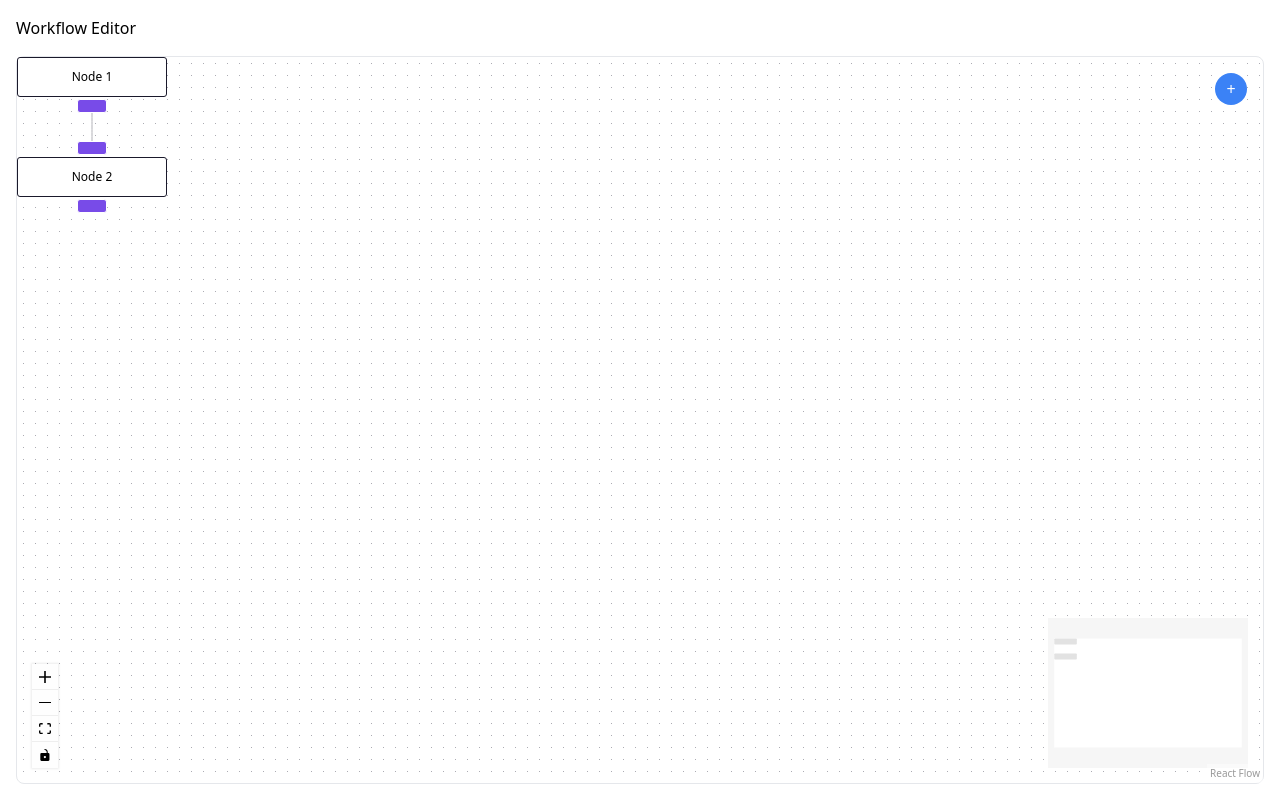
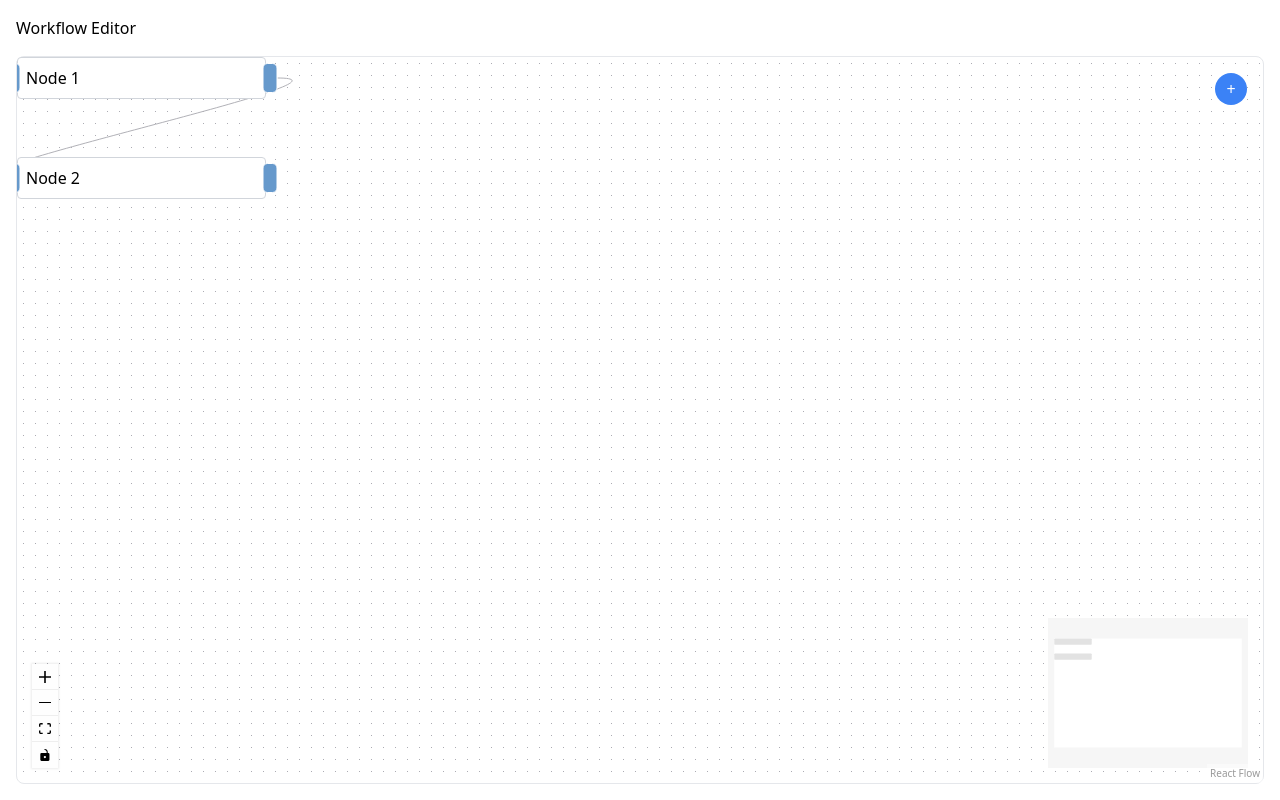
Before and after one commit to sehlceris/react-node-work-order-workflows, a React (Vite) app: page / in a window 1280 px wide. Built offline with nearby package versions, Linux system fonts and the light colour scheme.

Commit message:
Add custom node, add ability to modify node labels

```diff
--- a/src/App.tsx
+++ b/src/App.tsx
@@ -14,12 +14,28 @@ import {
 } from '@xyflow/react';
 
 import '@xyflow/react/dist/style.css';
-import { AppCustomNode } from './AppCustomNode';
 import { AppNode } from './types';
 import { initialNodes, initialEdges } from './util';
+import { AppCustomNode } from './AppCustomNode';
 
 export default function App() {
-  const [nodes, setNodes, onNodesChange] = useNodesState<AppNode>(initialNodes);
+  const [nodes, setNodes, onNodesChange] = useNodesState<AppNode>(
+    initialNodes.map((initialNode) => ({
+      ...initialNode,
+      data: {
+        ...initialNode.data,
+        onLabelChange: (label) => {
+          setNodes((nds) =>
+            nds.map((n) =>
+              n.id === initialNode.id
+                ? { ...n, data: { ...n.data, label } }
+                : n,
+            ),
+          );
+        },
+      },
+    })),
+  );
   const [edges, setEdges, onEdgesChange] = useEdgesState(initialEdges);
 
   const onConnect = useCallback(
@@ -30,7 +46,16 @@ export default function App() {
   const onAddNode = useCallback(() => {
     const newNode: AppNode = {
       id: `${nodes.length + 1}`,
-      data: { label: `Node ${nodes.length + 1}` },
+      data: {
+        label: `Node ${nodes.length + 1}`,
+        onLabelChange: (label) => {
+          setNodes((nds) =>
+            nds.map((n) =>
+              n.id === newNode.id ? { ...n, data: { ...n.data, label } } : n,
+            ),
+          );
+        },
+      },
       position: { x: 0, y: 0 },
       type: 'appNode',
     };
@@ -66,6 +91,9 @@ export default function App() {
             onEdgesChange={onEdgesChange}
             onConnect={onConnect}
             onNodeDoubleClick={onNodeDoubleClick}
+            nodeTypes={{
+              appNode: AppCustomNode,
+            }}
           >
             <Controls />
             <MiniMap />
--- a/src/AppCustomNode.tsx
+++ b/src/AppCustomNode.tsx
@@ -1,14 +1,14 @@
-import { NodeProps } from '@xyflow/react';
+import { Handle, NodeProps, Position } from '@xyflow/react';
 import { AppNode } from './types';
 
-export const CustomNode = ({ id, data }: NodeProps<AppNode>) => (
+export const AppCustomNode = ({ id, data }: NodeProps<AppNode>) => (
   <div className="relative bg-white border border-gray-300 rounded p-2">
-    <button
-      className="absolute top-0 right-0 text-red-500 font-bold"
-      onClick={() => data.onRemove?.(id)}
-    >
-      X
-    </button>
-    {data.label}
+    <input
+      type="text"
+      value={data.label}
+      onChange={(evt) => data.onLabelChange?.(evt.target.value)}
+    />
+    <Handle type="target" position={Position.Left} id={`${id}-target`} />
+    <Handle type="source" position={Position.Right} id={`${id}-source`} />
   </div>
 );
--- a/src/index.css
+++ b/src/index.css
@@ -11,17 +11,25 @@
 
 .react-flow {
   .react-flow__handle {
-    width: 30px;
-    height: 14px;
-    border-radius: 3px;
-    background-color: #784be8;
+    width: 15px;
+    height: 30px;
+    border-radius: 5px;
+    background-color: #69c;
   }
 
   .react-flow__handle-top {
-    top: -10px;
+    top: -5px;
   }
 
   .react-flow__handle-bottom {
-    bottom: -10px;
+    bottom: -5px;
+  }
+
+  .react-flow__handle-left {
+    left: -5px;
+  }
+
+  .react-flow__handle-right {
+    right: -5px;
   }
 }
--- a/src/types.ts
+++ b/src/types.ts
@@ -1,5 +1,8 @@
 import { Node } from '@xyflow/react';
 export type AppNode = Node<
-  { label: string; onRemove?: (id: string) => void },
+  {
+    label: string;
+    onLabelChange?: (label: string) => void;
+  },
   'appNode'
 >;
```
